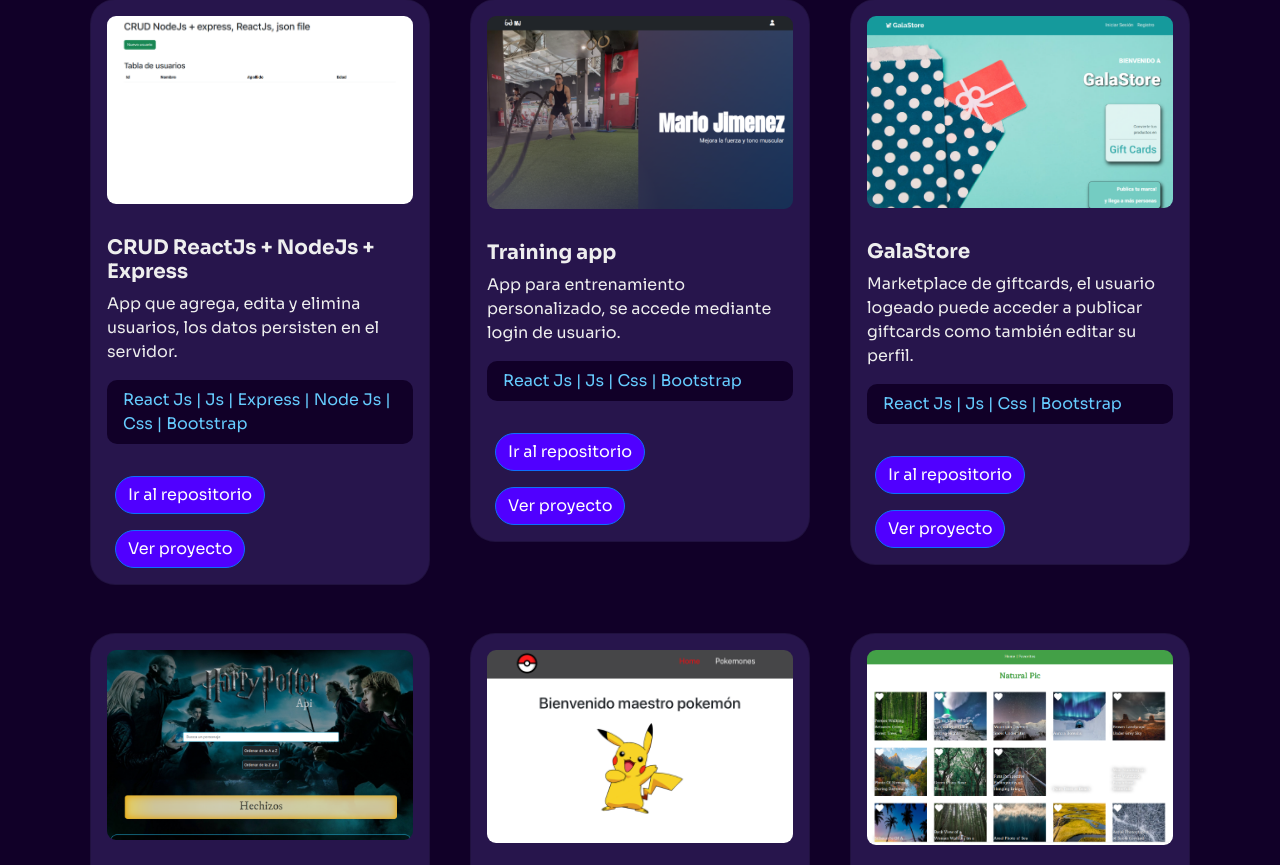
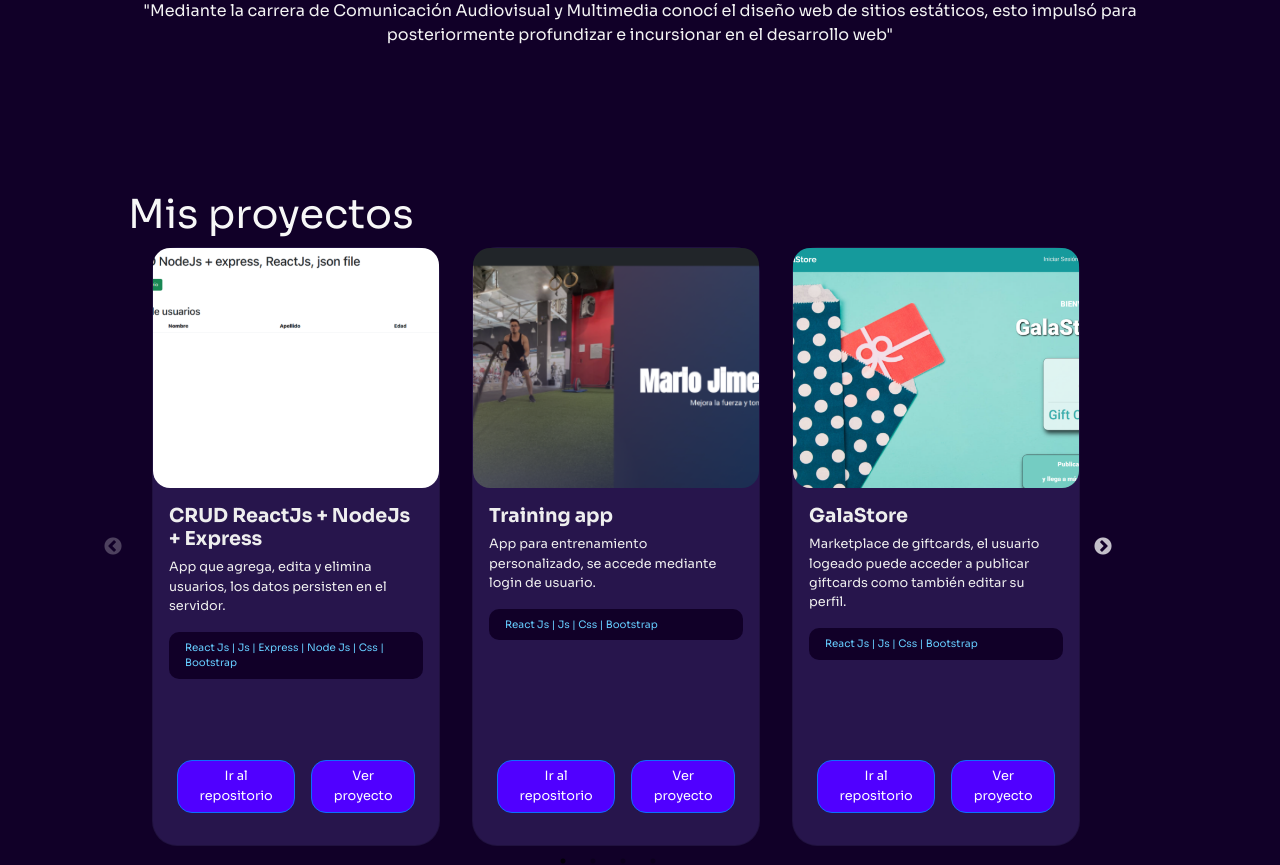
Before and after one commit to ssalinascalibar/portfolio, a React (Create React App) app: page / in a window 1280 px wide. Shown: the part 975-1840 px from the top of the page. Built offline with nearby package versions, Linux system fonts and the light colour scheme.

Commit message:
add a slider caorusel with cards

```diff
--- a/package.json
+++ b/package.json
@@ -9,7 +9,9 @@
     "aos": "^2.3.4",
     "react": "^18.2.0",
     "react-dom": "^18.2.0",
-    "react-scripts": "5.0.1",
+    "react-scripts": "^5.0.1",
+    "react-slick": "^0.29.0",
+    "slick-carousel": "^1.8.1",
     "web-vitals": "^2.1.4"
   },
   "scripts": {
--- a/public/index.html
+++ b/public/index.html
@@ -29,7 +29,7 @@
     <link rel="preconnect" href="https://fonts.gstatic.com" crossorigin>
     <link href="https://fonts.googleapis.com/css2?family=Noto+Sans:wght@400;700&family=Sora:wght@400;700&display=swap" rel="stylesheet">
     <link href="https://cdn.jsdelivr.net/npm/bootstrap@5.3.0-alpha3/dist/css/bootstrap.min.css" rel="stylesheet" integrity="sha384-KK94CHFLLe+nY2dmCWGMq91rCGa5gtU4mk92HdvYe+M/SXH301p5ILy+dN9+nJOZ" crossorigin="anonymous">
-    <title>Sebastian Salinas | Portfolio react</title>
+    <title>Sebastian Salinas | Portafolio React</title>
   </head>
   <body>
     <noscript>You need to enable JavaScript to run this app.</noscript>
--- a/src/assets/css/cardProject.css
+++ b/src/assets/css/cardProject.css
@@ -5,21 +5,36 @@
     background-color: #27154c;
     margin: 0 0.5rem;
     border-radius: 25px;
+
 }
 
 .card .btn{
     background-color: #5000ff;
-    border-radius: 20px;
+    border-radius: 15px;
     margin: 0 0.5rem;
+    font-size: 0.7em;
 }
 
-.card img{
-    border-radius: 25px;
+.card .card-img-top{
     padding: 1rem;
+    height: 33vh;
+    object-fit: cover;
+
 }
 
 .card-title{
     font-weight: 700;
+}
+
+.card-body{
+   height: 40vh;
+}
+
+.card-bottom{
+    display: flex;
+    align-items: center;
+    padding: 1rem;
+    text-align: center;
 }
 
 .text-tech{
@@ -28,3 +43,61 @@
     padding: 0.5rem 1rem;
     border-radius: 10px;
 }
+
+@media screen and (min-width: 480px){
+    .card .btn{
+        font-size: 0.7em;
+
+    }
+
+    .card-body{
+        height: 42vh;
+        font-size: 0.8em;
+     }
+
+     .card .card-img-top{
+        height: 30vh;
+        border-radius: 17px;
+        padding: 0;
+
+    }
+
+    .card-title{
+        font-size: 1.2em;
+    }
+
+    .text-tech{
+        font-size: 0.8em;
+    }
+
+    .card-bottom{
+        padding: 0.5rem 0;
+        flex-direction: column;
+        align-items:stretch;
+    }
+
+}
+
+
+@media screen and (min-width: 992px){
+    .card .btn{
+        font-size: 0.8em;
+
+    }
+
+    .card-bottom{
+        flex-direction: row;
+        align-items: center;
+        padding: 1rem;
+
+    }
+
+    .card-title{
+        font-size: 1.5em;
+    }
+
+    .card-body{
+        height: 30vh;
+     }
+
+}
--- /dev/null
+++ b/src/assets/css/sliderProjects.css
@@ -0,0 +1,20 @@
+.slick-slide > div {
+    margin: 0 1rem;
+}
+
+.slick-list {
+    margin: 0 -10px;
+}
+
+.slider-wrap{
+    width: 100%;
+    padding: 0 2rem;
+}
+
+@media screen and (min-width: 992px){
+    .slider-wrap{
+        margin: 0 6rem;
+        width: 80%;
+    }
+
+}
--- a/src/components/Footer.jsx
+++ b/src/components/Footer.jsx
@@ -1,7 +1,7 @@
 import React from 'react'
 
 //css
-import footer from '../assets/css/footer.css'
+import '../assets/css/footer.css'
 
 export default function Footer() {
 
--- a/src/components/Header.jsx
+++ b/src/components/Header.jsx
@@ -1,7 +1,7 @@
 import React from 'react'
 
 //css
-import header from '../assets/css/header.css'
+import '../assets/css/header.css'
 
 export default function Header() {
   return (
--- /dev/null
+++ b/src/components/SliderProjects.jsx
@@ -0,0 +1,90 @@
+import React from 'react'
+import { useState, useEffect } from "react";
+
+//css
+import '../assets/css/sliderProjects.css';
+import '../assets/css/cardProject.css';
+
+//react slick
+import Slider from "react-slick";
+import "slick-carousel/slick/slick.css";
+import "slick-carousel/slick/slick-theme.css";
+
+export default function SliderProjects() {
+
+  const [projects, setProjects] = useState([]);
+
+  const getProjects = async () => {
+    const endPoint = "/projects.json";
+    const res = await fetch(endPoint);
+    const data = await res.json();
+
+    setProjects(data);
+    console.log(data);
+  };
+
+  useEffect(() => {
+    getProjects();
+  }, []);
+
+  const settings = {
+    dots: true,
+    infinite: false,
+    speed: 500,
+    slidesToShow: 3,
+    slidesToScroll: 3,
+    initialSlide: 0,
+    responsive: [
+      {
+        breakpoint: 1024,
+        settings: {
+          slidesToShow: 2,
+          slidesToScroll: 2,
+          infinite: true,
+          dots: true
+        }
+      },
+      {
+        breakpoint: 600,
+        settings: {
+          slidesToShow: 2,
+          slidesToScroll: 2,
+          initialSlide: 2
+        }
+      },
+      {
+        breakpoint: 480,
+        settings: {
+          slidesToShow: 1,
+          slidesToScroll: 1
+        }
+      }
+    ]
+  };
+
+  return (
+    <div className="slider-wrap">
+        <h1>Mis proyectos</h1>
+        <Slider {...settings}>
+        {projects?.map((project, i) => (
+        <div className="card" key={i}>
+            <img src={project.img} className="card-img-top" alt="portfolio Sebastian Salinas"></img>
+              <div className="card-body">
+                <h5 className="card-title">{project.project_name}</h5>
+                <p className="card-text">{project.desc}</p>
+                <p className="card-text text-tech">{project.tech}</p>
+              </div>
+              <div className="card-bottom">
+                <a href={project.url_repo} rel="noreferrer" target="_blank" className="btn btn-primary my-3">
+                  Ir al repositorio
+                </a>
+                <a href={project.url_deploy} rel="noreferrer" target="_blank" className="btn btn-primary">
+                  Ver proyecto
+                </a>
+              </div>
+        </div>
+        ))}
+        </Slider>
+    </div>
+  )
+}
--- a/src/views/Home.jsx
+++ b/src/views/Home.jsx
@@ -2,8 +2,9 @@ import React from "react";
 import AboutMe from "../components/AboutMe";
 
 //components
-import CardsProjects from "../components/CardsProjects";
+//import CardsProjects from "../components/CardsProjects";
 import Header from "../components/Header";
+import SliderProjects from "../components/SliderProjects";
 
 export default function Home() {
   return (
@@ -14,12 +15,16 @@ export default function Home() {
 
         </section>
 
+        {/* <section>
+          <CardsProjects />
+        </section> */}
+
         <section>
-          <CardsProjects />
+          <AboutMe />
         </section>
 
         <section>
-          <AboutMe />
+          <SliderProjects />
         </section>
       </main>
     </div>
```
Also changed, not shown: 1 other file (tests, documents, lock files or other folders).
